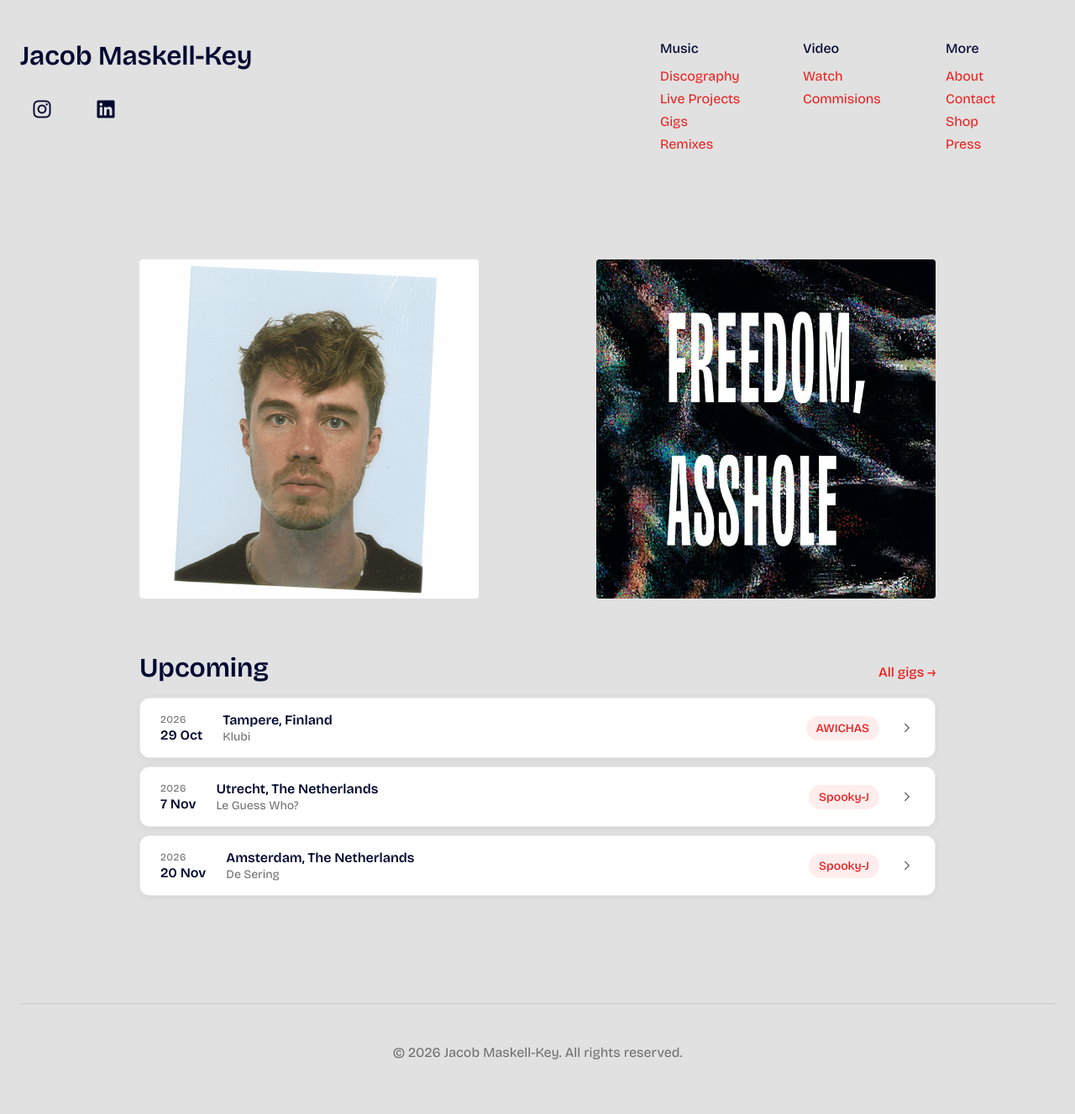
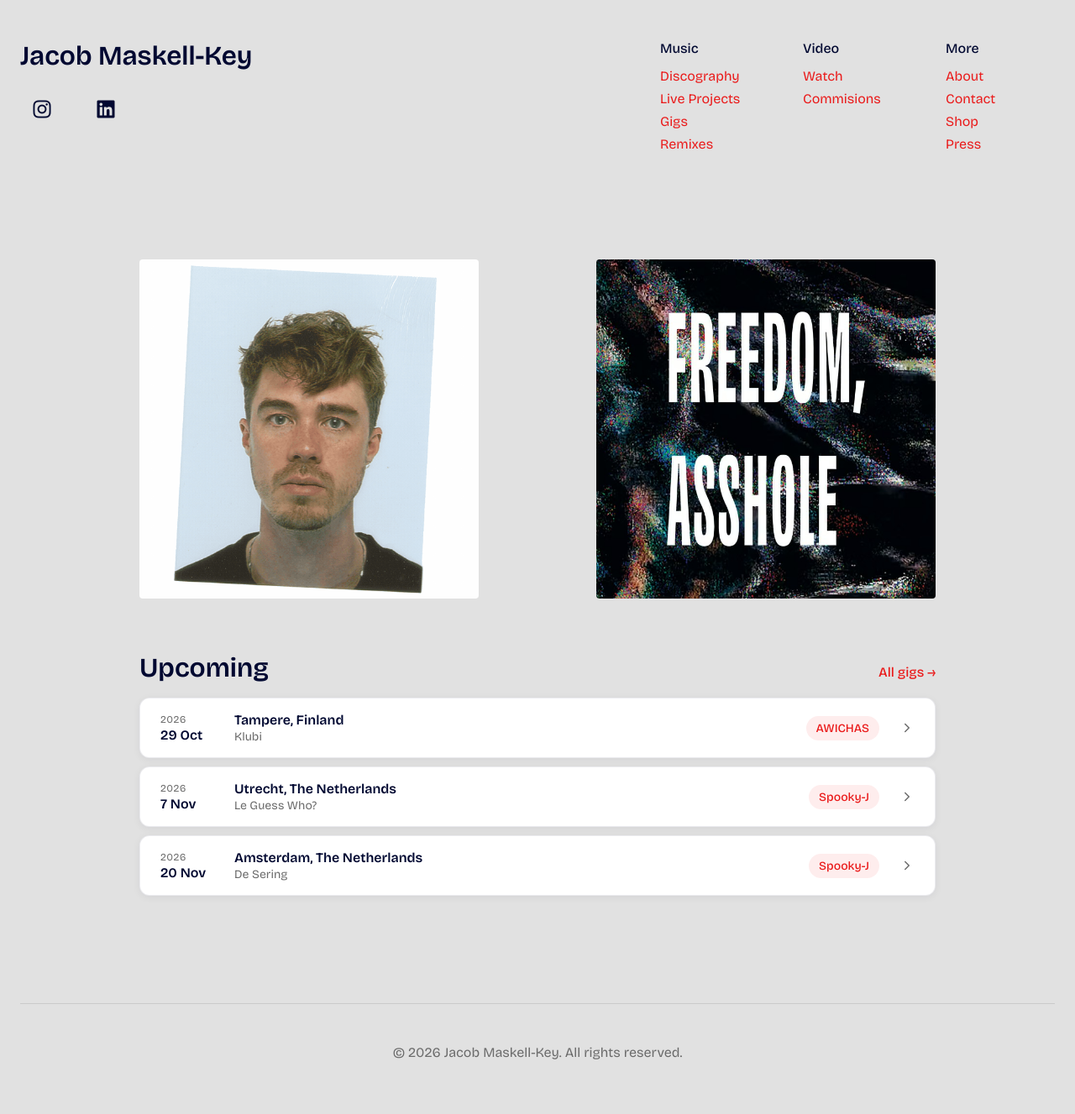
Before and after one commit to andriusax/jacob-maskell-key-website, a Jekyll site: the page built from index.html, in a window 1280 px wide. Shown: the whole page at 84% size. Built offline with Jekyll 4.4.1, drawn with Linux system fonts in a browser that asks for light colours.

Commit message:
Gig rows: fixed-width date column so text lines up

```diff
--- a/assets/css/main.css
+++ b/assets/css/main.css
@@ -1143,3 +1143,19 @@ button.listen-btn {
 @media (max-width: 760px) {
   .home-gigs { margin: 0 auto 48px; }
 }
+
+/* ---------------------------------------------
+   Gig rows: fixed-width date column so every city/venue
+   lines up, however long the date is (e.g. "29 Dec" vs "3 Jan")
+--------------------------------------------- */
+.gig-row__col {
+  flex: 0 0 64px;
+  width: 64px;
+}
+
+.gig-row__date,
+.gig-row__year { white-space: nowrap; }
+
+@media (max-width: 760px) {
+  .gig-row__col { flex-basis: 56px; width: 56px; }
+}
```
